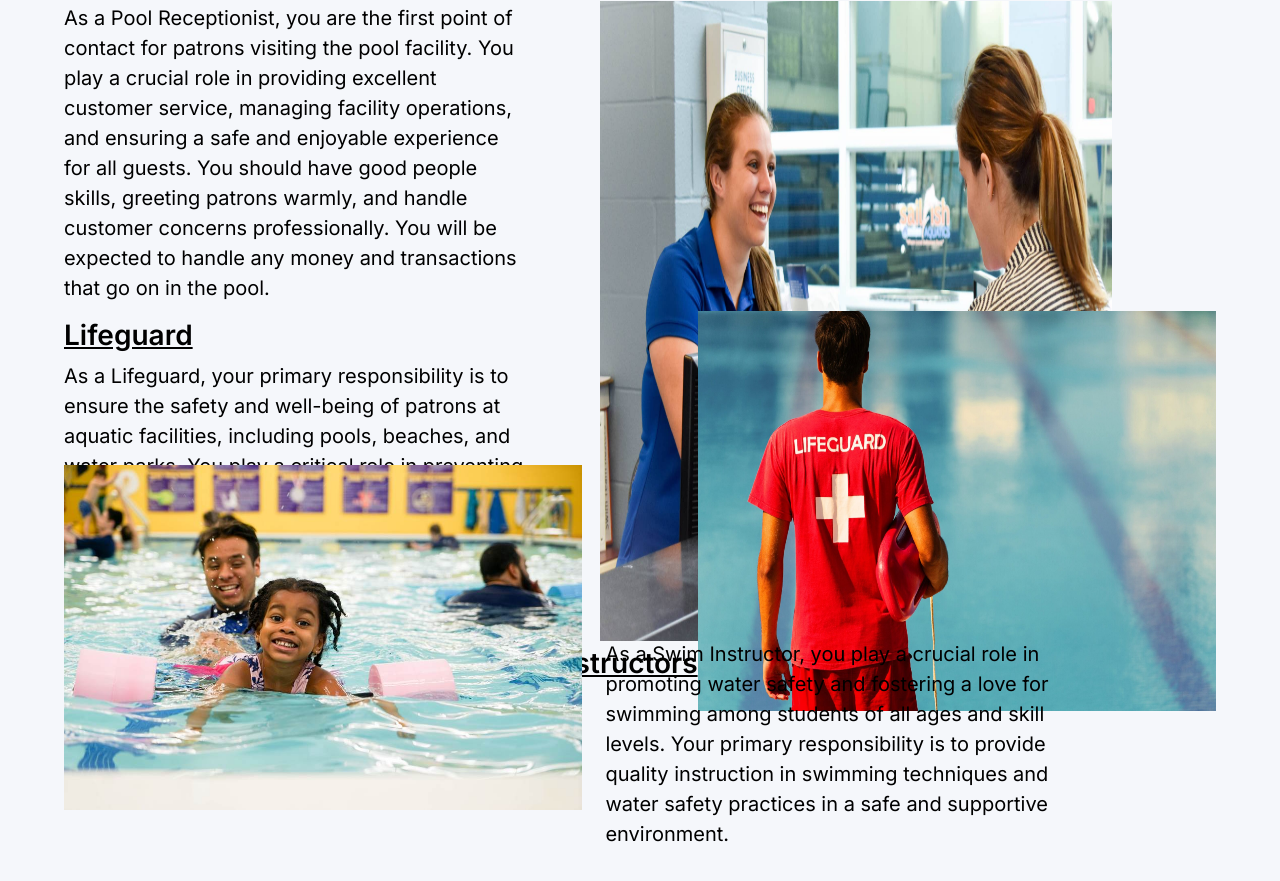
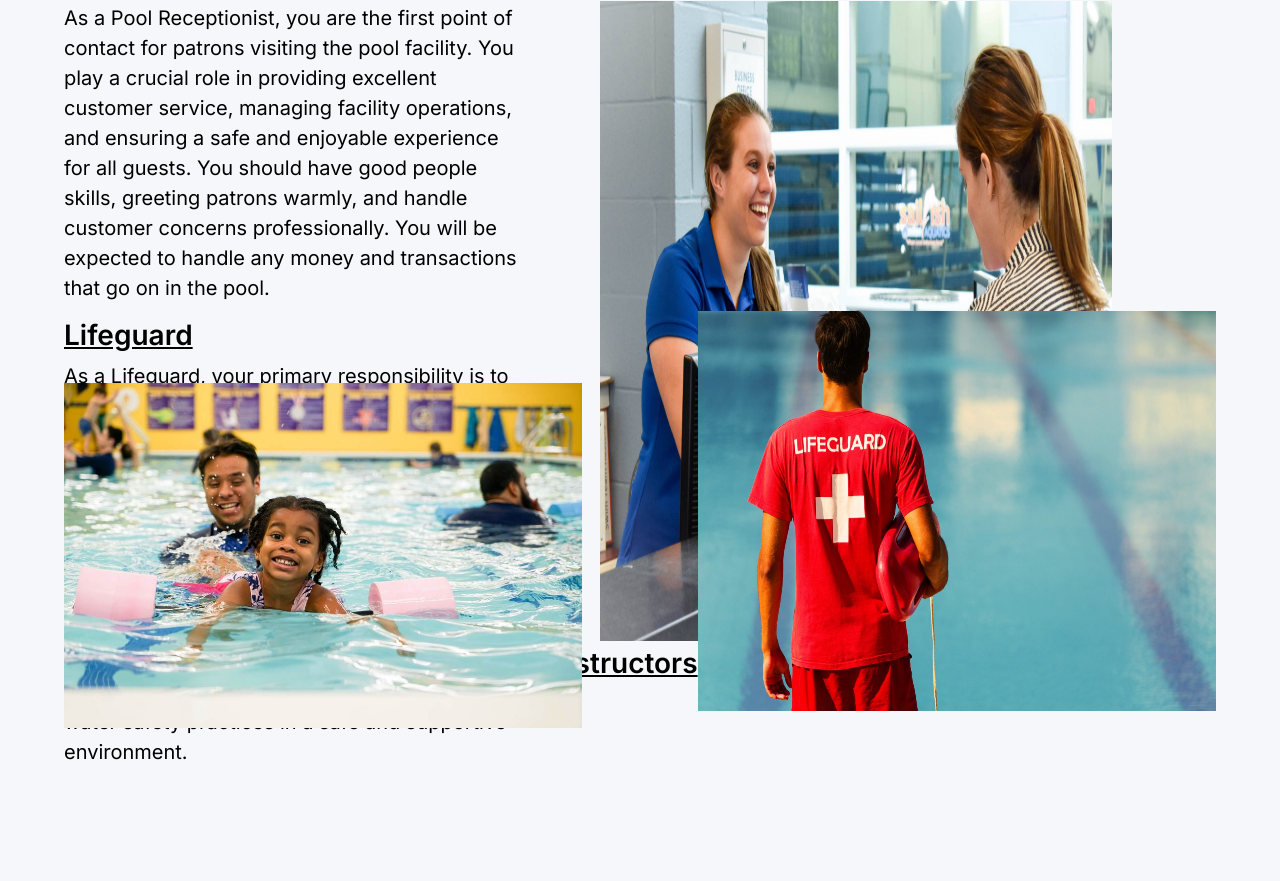
Before and after one commit to XDdoodle/index.html, a plain HTML site: page career.html in a window 1280 px wide. Shown: the part 299-1180 px from the top of the page. Drawn offline with Linux system fonts and the light colour scheme.

Commit message:
Update career.html

```diff
--- a/career.html
+++ b/career.html
@@ -73,7 +73,7 @@
 		    You play a critical role in preventing accidents, responding to emergencies, and enforcing water safety rules.
             </p>
             <h6 id="hd"><span class="underline">Instructors</span></h6>
-            <p class="p1">As a Swim Instructor, you play a crucial role in promoting water safety and fostering a love for swimming among students of all ages and skill levels.
+            <p id="p1">As a Swim Instructor, you play a crucial role in promoting water safety and fostering a love for swimming among students of all ages and skill levels.
 		    Your primary responsibility is to provide quality instruction in swimming techniques and water safety practices in a safe and supportive environment.
             </p>
 
```
